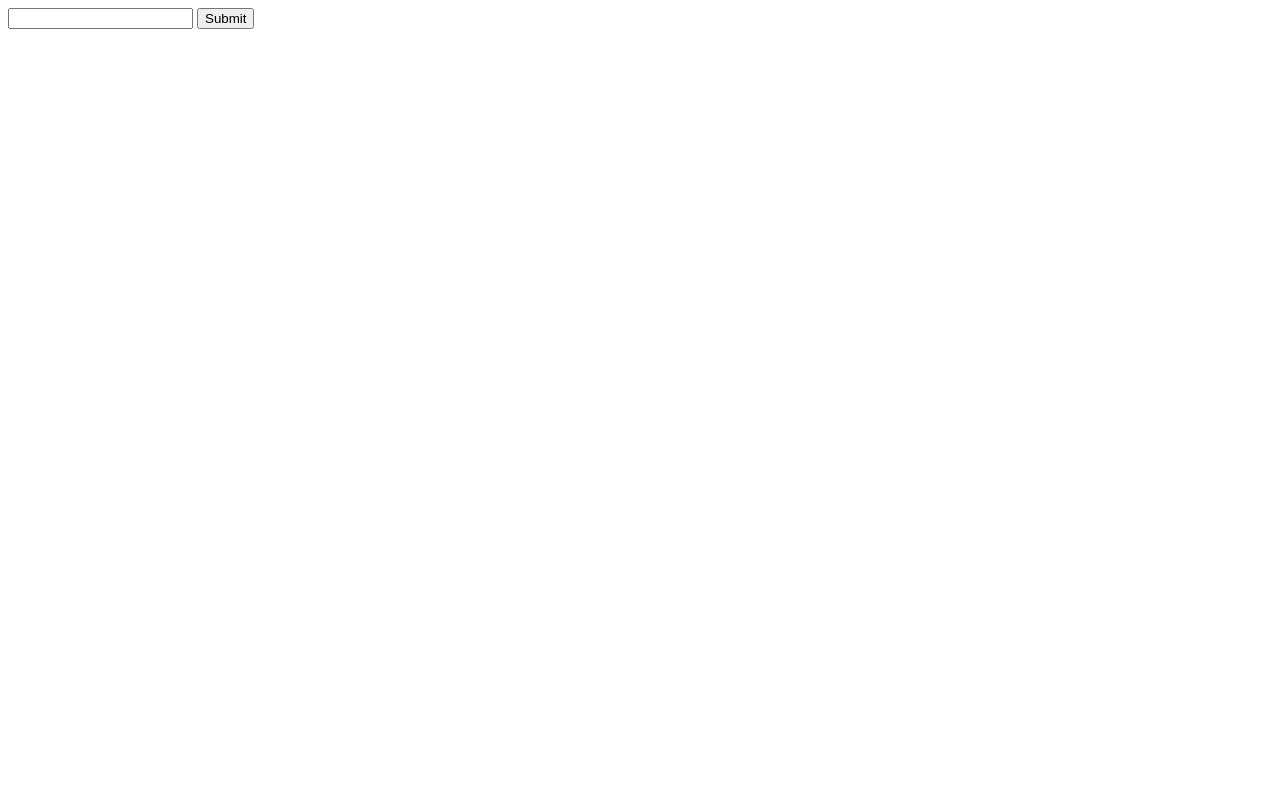
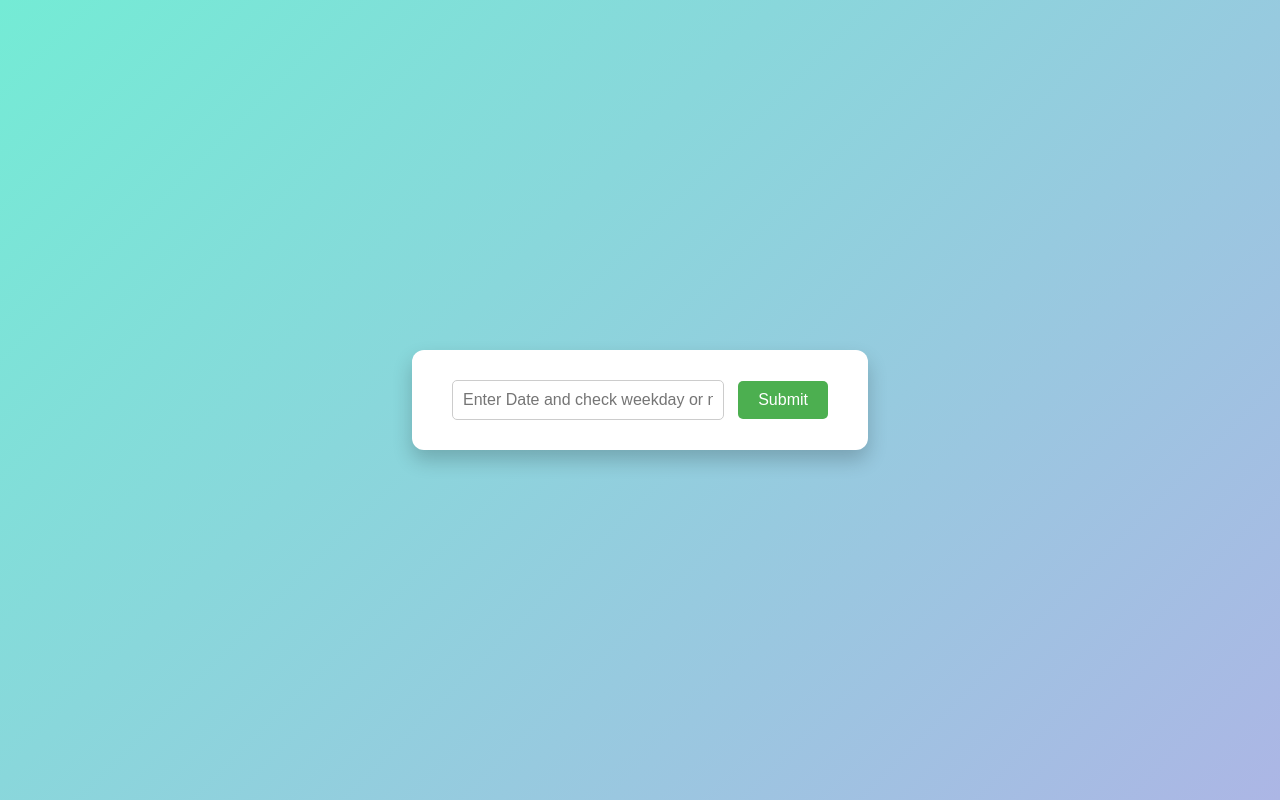
Before and after one commit to abdulghaniag/weekday-or-not, a plain HTML site: page index.html in a window 1280 px wide. Drawn offline with Linux system fonts and the light colour scheme.

Commit message:
styling done

```diff
--- a/index.html
+++ b/index.html
@@ -4,22 +4,71 @@
     <meta charset="UTF-8">
     <meta name="viewport" content="width=device-width, initial-scale=1.0">
     <title>Document</title>
+    <style>
+         body {
+        background: linear-gradient(135deg, #74ebd5, #ACB6E5); /* Soft gradient background */
+        font-family: 'Segoe UI', sans-serif;
+        display: flex;
+        justify-content: center;
+        align-items: center;
+        height: 100vh;
+        margin: 0;
+    }
+
+    .box {
+        background-color: white;
+        padding: 30px 40px;
+        border-radius: 12px;
+        box-shadow: 0 10px 20px rgba(0,0,0,0.2);
+        text-align: center;
+    }
+
+    input[type="text"] {
+        padding: 10px;
+        width: 250px;
+        border: 1px solid #ccc;
+        border-radius: 5px;
+        font-size: 16px;
+        margin-right: 10px;
+    }
+
+    button {
+        padding: 10px 20px;
+        background-color: #4CAF50;
+        color: white;
+        border: none;
+        border-radius: 5px;
+        font-size: 16px;
+        cursor: pointer;
+        transition: background-color 0.3s ease;
+    }
+
+    button:hover {
+        background-color: #45a049;
+    }
+
+    </style>
 </head>
 <body>
 
-<input type="text" name="" id="user">
+<div class="box">
+<input type="text" name="" id="user" placeholder="Enter Date and check weekday or not">
 <button onclick="add()">Submit</button>
+</div>
+
+
+
     <script>
        function add(){
         let userData = document.getElementById("user").value
         let day = new Date(userData);
 
         if(day.getDay() == 0){
-        console.log("Sunday");
+        alert("Sunday");
         }else if(day.getDay() == 6){
-       console.log("Saturday");
+       alert("Saturday");
         }else{
-            console.log("Not a Weedday");
+            alert("Not a Weedday");
         }
     }
 
```
